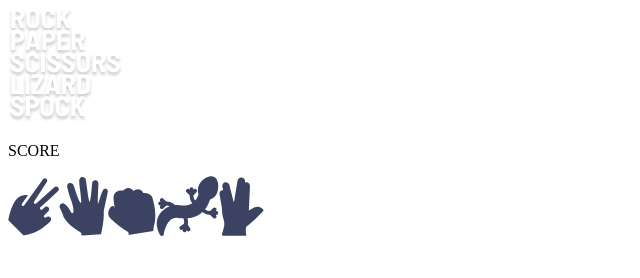
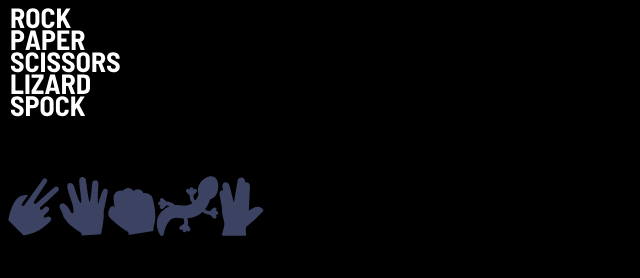
Before and after one commit to PerlaSC/rock-paper-scissors-lizard-spock, a website: page index.pug in a window 1280 px wide. Shown: the whole page, without its empty margins (0-640 px from the left). Drawn offline with nearby package versions, Linux system fonts and the light colour scheme; files that its build step writes are made by us from their sources.

Commit message:
add sass

```diff
--- a/pug/_head.pug
+++ b/pug/_head.pug
@@ -3,4 +3,5 @@
     head
         meta(charset="UTF-8")
         meta(name="viewport", content="width=device-width, initial-scale=1.0")
-        title Document
+        link(rel="stylesheet", href="css/styles.css")
+        title Game
--- a/pug/_main.pug
+++ b/pug/_main.pug
@@ -15,3 +15,6 @@
         +icon(icons[2])
         +icon(icons[3])
         +icon(icons[4])
+    section.rules
+        .rules__container
+            p RULES
--- /dev/null
+++ b/styles.scss
@@ -0,0 +1,3 @@
+body {
+    background-color: black;
+}
```
Also changed, not shown: package.json (added, +24 -0 lines), css/styles.css (added), index.html, 1 other file.
